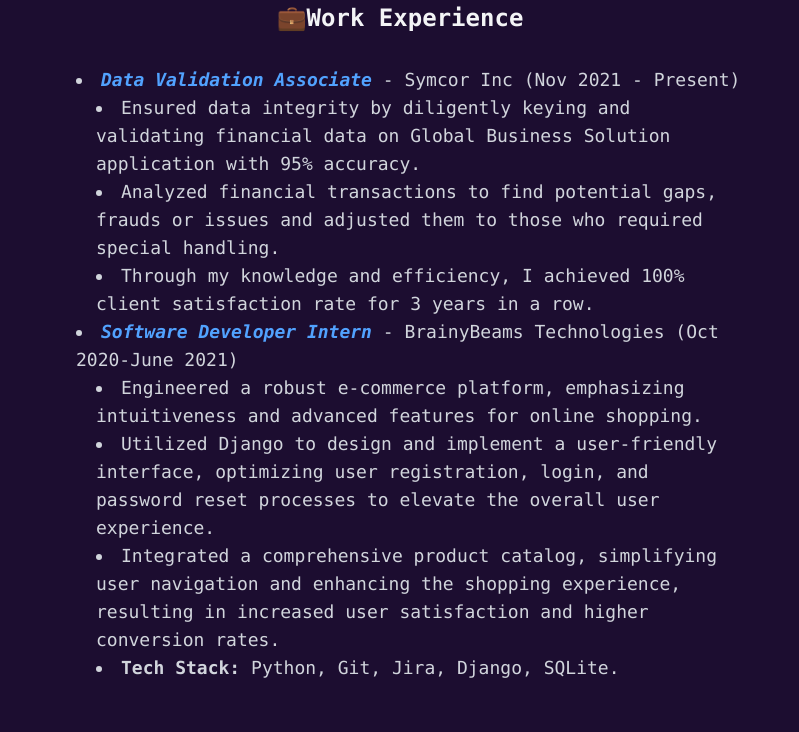
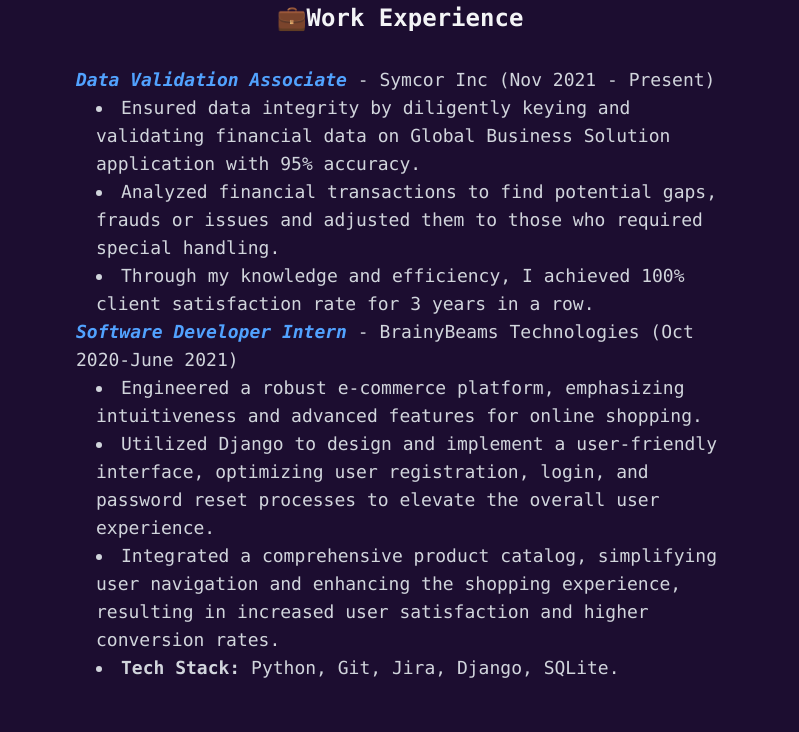
Before and after one commit to SoumyaPurani/soumyapurani.github.io, a React (Vite) app: page / in a window 1280 px wide. Shown: the part 1654-2386 px from the top of the page, without its empty margins (240-1039 px from the left). Built offline with nearby package versions, Linux system fonts and the light colour scheme.

Commit message:
Minor changes

```diff
--- a/src/Sections/About.jsx
+++ b/src/Sections/About.jsx
@@ -59,7 +59,7 @@
             <div className="p-6 hover:-translate-y-1 transition-all rounded-xl">
             <h3 className="text-2xl text-center font-bold mb-8">💼Work Experience</h3>
             <ul className="pl-5 list-disc list-inside text-lg text-gray-300">
-                <li>
+                <li className="list-none">
                     <strong className="text-blue-400"><em>Data Validation Associate</em></strong> - Symcor Inc (Nov 2021 - Present)
                     <ul className="pl-5 list-disc list-inside text-lg text-gray-300">
                         <li>Ensured data integrity by diligently keying and validating financial data on Global Business Solution application with 95% accuracy.</li>
@@ -68,7 +68,7 @@
                         <li>Through my knowledge and efficiency, I achieved 100% client satisfaction rate for 3 years in a row.</li>
                     </ul>
                 </li>
-                <li>
+                <li className="list-none">
                     <strong className="text-blue-400"><em>Software Developer Intern</em></strong> - BrainyBeams Technologies (Oct 2020-June 2021)
                     <ul className="pl-5 list-disc list-inside text-lg text-gray-300">
                         <li>Engineered a robust e-commerce platform, emphasizing intuitiveness and advanced features for online shopping.</li>
--- a/src/Sections/Contact.jsx
+++ b/src/Sections/Contact.jsx
@@ -6,7 +6,7 @@
             <RevealOnScroll>
             <div className="px-4 w-150 max-md:w-full max-md:max-w-4xl">
                 <h2 className="max-w-3xl text-4xl font-semibold mb-12 bg-gradient-to-r from-teal-500 to-indigo-600 bg-clip-text text-transparent text-center max-md:text-3xl max-md:mb-8">
-                    Get In Touch with me
+                    Get In Touch With Me
                 </h2>
                 <form action="https://formsubmit.co/soumyapurani@gmail.com" method="POST" className="space-y-6 max-md:space-y-4">
                     <div className="relative">
```
Also changed, not shown: 1 other file (tests, documents, lock files or other folders).
